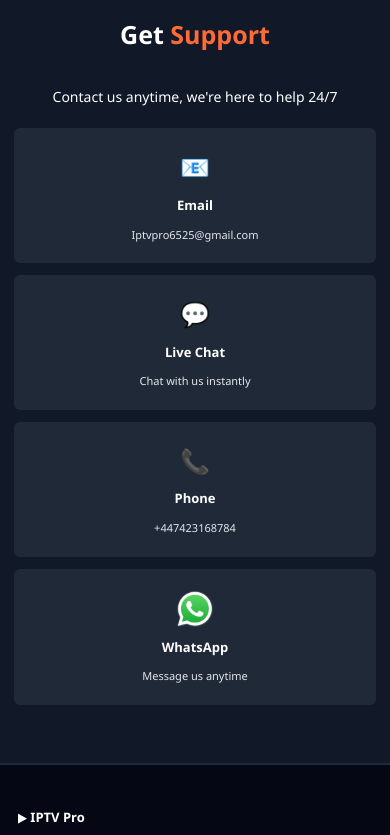
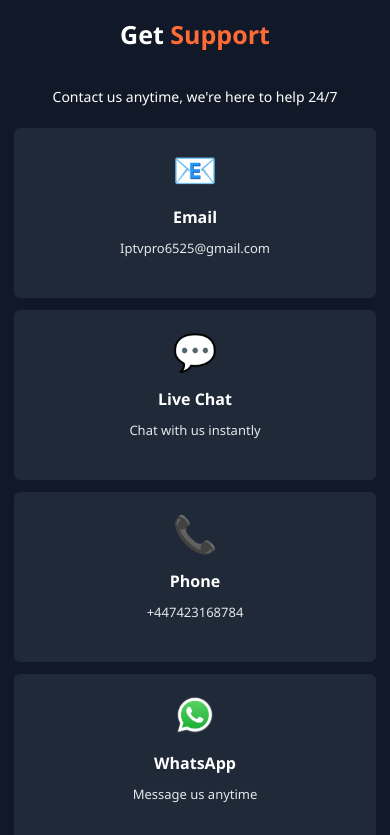
Before and after one commit to shahbaz-hussain-dev/IPTV-Pro, a plain HTML site: page index.html in a window 390 px wide. Shown: the part 5480-6315 px from the top of the page. Drawn offline with Linux system fonts and the light colour scheme.

Commit message:
Improve responsive design for mobile tablet and desktop

```diff
--- a/index.html
+++ b/index.html
@@ -2585,6 +2585,104 @@
                 animation-duration: 0.01ms !important;
                 animation-iteration-count: 1 !important;
                 transition-duration: 0.01ms !important;
+            }
+        }
+
+
+        /* ===== GET SUPPORT: CONSISTENT CARD SPACING & TYPOGRAPHY ===== */
+        .contact-methods {
+            align-items: stretch;
+        }
+
+        .contact-method {
+            box-sizing: border-box;
+            min-width: 0;
+            min-height: 190px;
+            padding: 24px !important;
+            display: flex;
+            flex-direction: column;
+            align-items: center;
+            justify-content: flex-start;
+            text-align: center;
+            border: 1px solid transparent;
+        }
+
+        .contact-method > a {
+            box-sizing: border-box;
+            width: 100%;
+            height: 100%;
+            display: flex;
+            flex-direction: column;
+            align-items: center;
+            justify-content: flex-start;
+            color: inherit;
+            text-decoration: none;
+        }
+
+        .contact-method .contact-icon {
+            width: 44px;
+            height: 44px;
+            flex: 0 0 44px;
+            display: flex;
+            align-items: center;
+            justify-content: center;
+            margin: 0 0 14px !important;
+            font-size: 36px !important;
+        }
+
+        .contact-method .contact-icon img {
+            width: 40px !important;
+            height: 40px !important;
+            object-fit: contain;
+        }
+
+        .contact-method h3 {
+            width: 100%;
+            min-height: 28px;
+            margin: 0 0 8px !important;
+            display: flex;
+            align-items: center;
+            justify-content: center;
+            font-size: 17px !important;
+            line-height: 1.4;
+            font-weight: 700;
+        }
+
+        .contact-method p {
+            width: 100%;
+            min-height: 40px;
+            margin: 0 !important;
+            display: flex;
+            align-items: flex-start;
+            justify-content: center;
+            font-size: 13px !important;
+            line-height: 1.5;
+            overflow-wrap: anywhere;
+        }
+
+        @media (max-width: 767px) {
+            .contact-method {
+                min-height: 175px;
+                padding: 20px !important;
+            }
+
+            .contact-method .contact-icon {
+                margin-bottom: 12px !important;
+            }
+
+            .contact-method h3 {
+                font-size: 16px !important;
+            }
+
+            .contact-method p {
+                font-size: 13px !important;
+            }
+        }
+
+        @media (max-width: 479px) {
+            .contact-method {
+                min-height: 165px;
+                padding: 18px !important;
             }
         }
 
```
